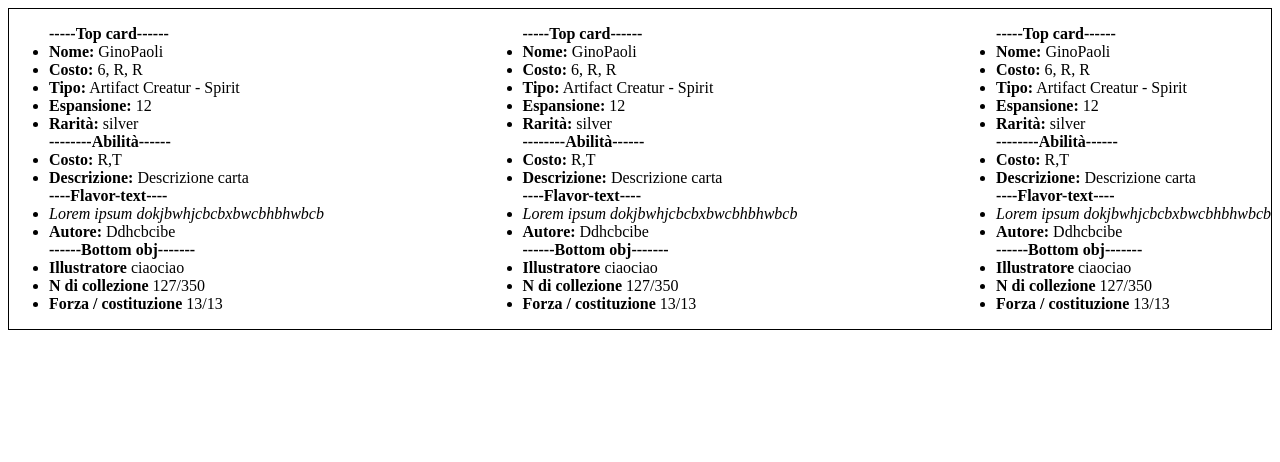
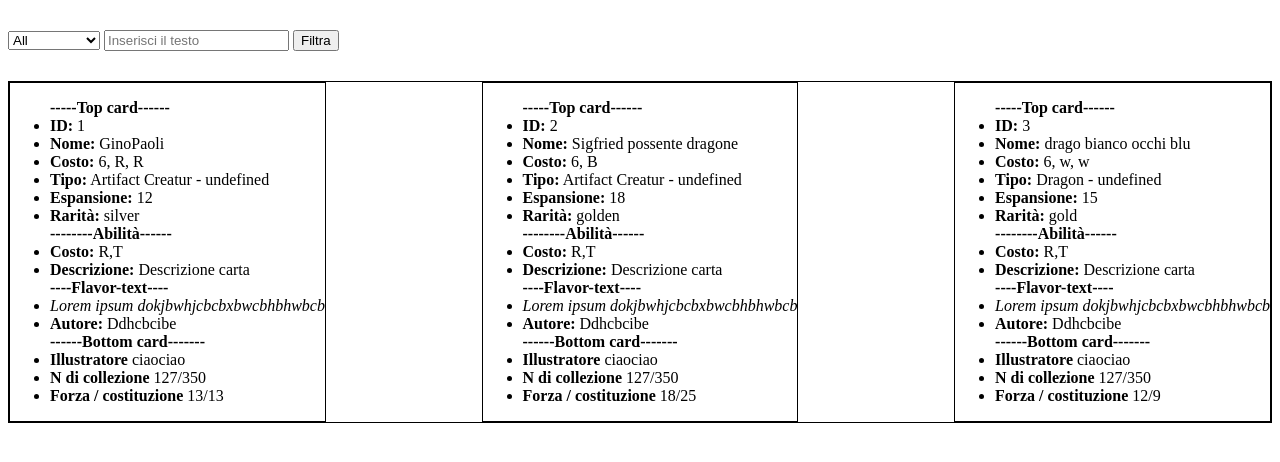
Before and after one commit to daniele-pipino/js-struttura-dati, a plain HTML site: page index.html in a window 1280 px wide. Drawn offline with Linux system fonts and the light colour scheme.

Commit message:
aggiunto filtro

```diff
--- a/index.html
+++ b/index.html
@@ -10,6 +10,25 @@
 </head>
 
 <body>
+    <!-- creazione input per il filtro -->
+    <div class="input-section">
+        <!-- selezione -->
+        <select name="" id="Attributes">
+            <option selected value="all">All</option>
+            <option value="id">ID</option>
+            <option value="nome">Nome</option>
+            <option value="tipo">Tipo</option>
+            <option value="subtipo">subtipo</option>
+            <option value="espansione">Espansione</option>
+            <option value="forza">Forza</option>
+            <option value="forza">Forza</option>
+
+        </select>
+        <!-- testo -->
+        <input type="text" name="testo" id="testo" placeholder="Inserisci il testo">
+        <!-- bottone -->
+        <button id="filter-button">Filtra</button>
+    </div>
     <div id="card-display" class="d-flex"></div>
     <script src="./js/main.js"></script>
 </body>
--- a/js/main.js
+++ b/js/main.js
@@ -3,16 +3,14 @@ Una volta definita la struttura, stampiamo sulla pagina HTML tutte le informazio
 
 // --------------------------------------------- Svolgimento -------------------------------------------//
 
-
-
 //* Inizializzazzione dell'oggetto
-const deck = [
+const starterDeck = [
     {
         id: 1,
         nome: 'GinoPaoli',
         cost: ['6', 'R', 'R'],
         tipo: 'Artifact Creatur',
-        specificita: 'Spirit',
+        subtipo: 'Spirit',
         espansione: {
             expNumber: 12,
             rarity: 'silver',
@@ -33,13 +31,13 @@ const deck = [
     },
     {
         id: 2,
-        nome: 'GinoPaoli',
-        cost: ['6', 'R', 'R'],
+        nome: 'Sigfried possente dragone',
+        cost: ['6', 'B'],
         tipo: 'Artifact Creatur',
-        specificita: 'Spirit',
+        subtipo: 'Spirit',
         espansione: {
-            expNumber: 12,
-            rarity: 'silver',
+            expNumber: 18,
+            rarity: 'golden',
         },
         abilita: {
             costoAbilita: ['R', 'T'],
@@ -51,19 +49,19 @@ const deck = [
         },
         illustratore: 'ciaociao',
         numeroCollezione: '127/350',
-        forza: '13',
-        costituzione: '13',
+        forza: '18',
+        costituzione: '25',
         bordo: '#12345'
     },
     {
         id: 3,
-        nome: 'GinoPaoli',
-        cost: ['6', 'R', 'R'],
-        tipo: 'Artifact Creatur',
-        specificita: 'Spirit',
+        nome: 'drago bianco occhi blu',
+        cost: ['6', 'w', 'w'],
+        tipo: 'Dragon',
+        subtipo: 'Spirit',
         espansione: {
-            expNumber: 12,
-            rarity: 'silver',
+            expNumber: 15,
+            rarity: 'gold',
         },
         abilita: {
             costoAbilita: ['R', 'T'],
@@ -75,12 +73,11 @@ const deck = [
         },
         illustratore: 'ciaociao',
         numeroCollezione: '127/350',
-        forza: '13',
-        costituzione: '13',
+        forza: '12',
+        costituzione: '9',
         bordo: '#12345'
     },
 ]
-
 
 
 
@@ -89,8 +86,10 @@ const generateCardstructure = (obj) => {
 
     // inserimento oggetto in pagina
     const cardStructure =
-        `<ul>
+        `<div class= "d-flex">
+        <ul>
         <strong>-----Top card------</strong>
+        <li><strong>ID:</strong> ${obj.id}</li>
         <li><strong>Nome:</strong> ${obj.nome}</li>
         <li><strong>Costo:</strong> ${obj.cost.join(', ')}</li>
         <li><strong>Tipo:</strong> ${obj.tipo} - ${obj.specificita}</li>
@@ -102,34 +101,82 @@ const generateCardstructure = (obj) => {
         <strong>----Flavor-text----</strong>
         <li><i>${obj.flavorText.testo}</i> </li>
         <li><strong>Autore:</strong> ${obj.flavorText.autore}</li>
-        <strong>------Bottom obj-------</strong>
+        <strong>------Bottom card-------</strong>
         <li><strong>Illustratore</strong> ${obj.illustratore}</li>
         <li><strong>N di collezione</strong> ${obj.numeroCollezione}</li>
         <li><strong>Forza / costituzione</strong> ${obj.forza}/${obj.costituzione}</li>
-          </ul>` ;
+          </ul>
+          </div>` ;
 
     //   risultato
     return cardStructure;
 }
 
+
+//* ------------------------------------ Parte 2 ----------------------------//
 // Completiamo il nostro archivio delle carte aggiungendo i seguenti step:
 // Creiamo un mazzo di carte
 // Stampiamo tutte  le carte su schermo
 // Aggiungiamo un piccolo form in HTML
 // Ragioniamo pian pianino sulla logica dei filtri
 
-// creazione del ciclo for per l'array di carte
+// creazione di una funzione per la stampa in pagine di deck e carte
+const generateDeck = (deck) => {
 
-// variabile d'appoggio
-let printingCard = '';
-for (let i = 0; i < deck.length; i++) {
-    const currentCard = deck[i];
-    printingCard += generateCardstructure(currentCard);
+    // recupero elemento html
+    let cardDisplay = document.getElementById('card-display');
+
+    // variabile d'appoggio
+    let printingCard = '';
+
+    for (let i = 0; i < deck.length; i++) {
+        const currentCard = deck[i];
+        printingCard += generateCardstructure(currentCard);
+    }
+
+    // stampa card in pagina
+    cardDisplay.innerHTML = printingCard;
 }
 
-// recupero elemento html
-let cardDisplay = document.getElementById('card-display');
+generateDeck(starterDeck);
 
-// stampa card in pagina
+// ---------------------------------------
 
-cardDisplay.innerHTML = printingCard;
+// recupero id form html
+
+let select = document.getElementById('Attributes');
+let testo = document.getElementById('testo');
+const filterButton = document.getElementById('filter-button');
+
+// ------------------------- Inizializzazzione filtro ---------------------------//
+
+// aggiunta evento al click del bottone
+
+filterButton.addEventListener('click', () => {
+
+    // recupero value form
+    const selectValue = select.value;
+    console.log(selectValue);
+    const textValue = testo.value;
+    console.log(textValue);
+    // se non si effettuano criteri di ricerca
+
+    if (selectValue === 'all') {
+        generateDeck(starterDeck);
+        return;
+    }
+
+    // array con le carte che hanno le specifiche selezionate dall'utente
+    const filteredDeck = [];
+
+    // ciclo per il controllo delle card
+    for (let i = 0; i < starterDeck.length; i++) {
+        const currentCard = starterDeck[i];
+        if (currentCard[selectValue] == textValue) {
+            filteredDeck.push(currentCard);
+        }
+    }
+    console.log(filteredDeck);
+
+    generateDeck(filteredDeck);
+});
--- a/style/style.css
+++ b/style/style.css
@@ -3,3 +3,11 @@
     justify-content: space-between;
     border: 1px solid black;
 }
+
+.input-section{
+    margin: 30px 0;
+}
+
+.hidden{
+    display: none;
+}
```
